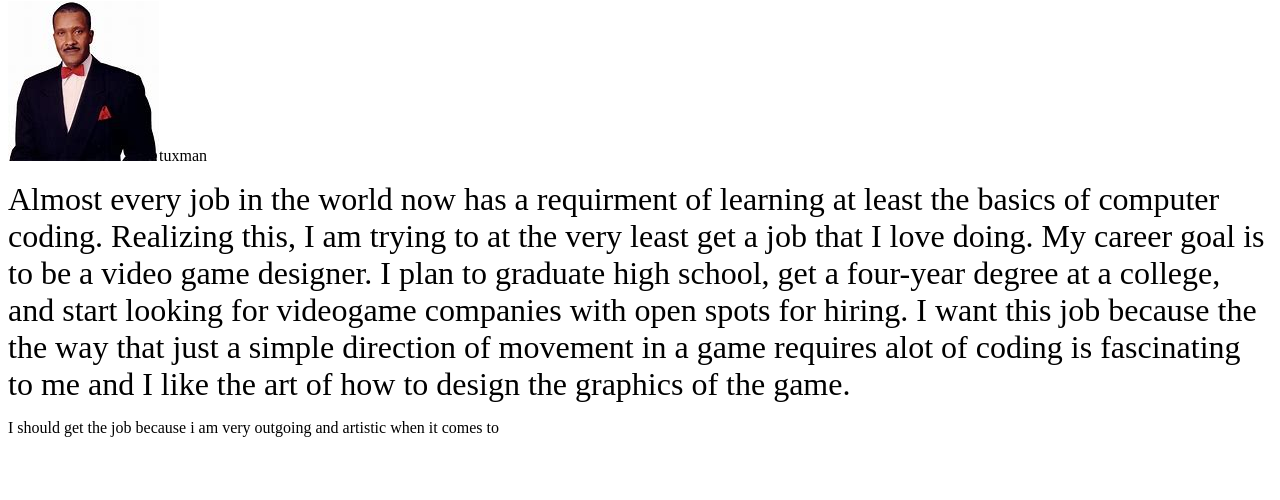
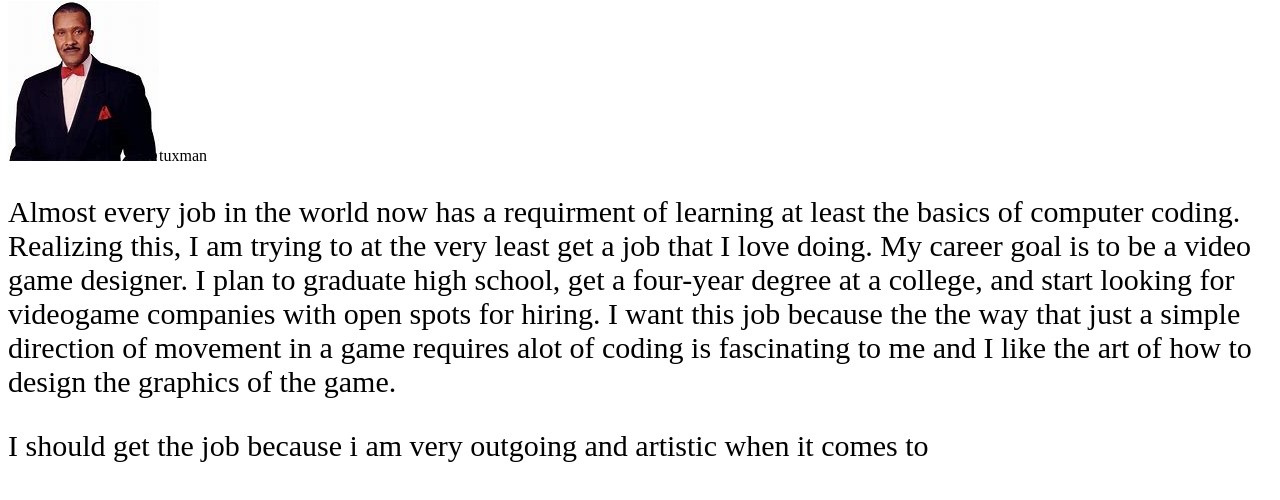
Before and after one commit to Dankusmemius/Dankusmemius.github.io, a plain HTML site: page aboutme.html in a window 1280 px wide. Shown: the part 154-654 px from the top of the page. Drawn offline with Linux system fonts and the light colour scheme; files whose address does not match are found by name.

Commit message:
added font size definitly

```diff
--- a/aboutme.html
+++ b/aboutme.html
@@ -24,12 +24,10 @@
 
       <img src="tuxman.jfif">tuxman</img>
       <br>
-      <p> <font size="6">
-Almost every job in the world now has a requirment of learning at least the basics of computer coding.  Realizing this, I am trying to at the very least get a job that I love doing.  My career goal is to be a video game designer.  I plan
+      <p class="p"> Almost every job in the world now has a requirment of learning at least the basics of computer coding.  Realizing this, I am trying to at the very least get a job that I love doing.  My career goal is to be a video game designer.  I plan
       to graduate high school, get a four-year degree at a college, and start looking for videogame companies with open spots for hiring.  I want this job because the the way that just a simple direction of movement in a game requires alot of coding is fascinating to me and I like the art of how to design the graphics of the game.
-      </font>
-      </p>
-       <p>I should get the job because i am very outgoing and artistic when it comes to
+       </p>
+       <p class="p">I should get the job because i am very outgoing and artistic when it comes to
        </p>
   </body>
 </html>
--- a/style.css
+++ b/style.css
@@ -39,3 +39,7 @@
     .active{
         background-color:blue;
     }
+
+     .p{
+       font-size: 30px;
+     }
```
